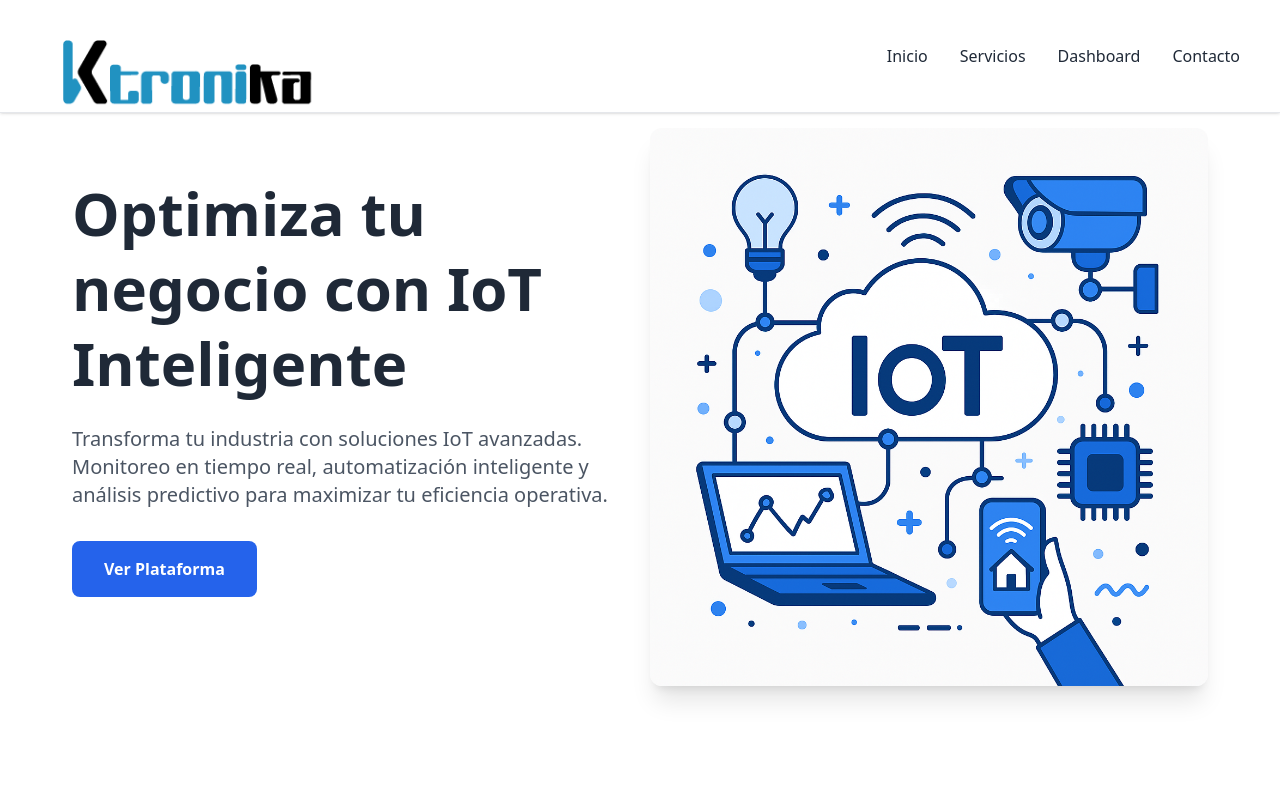
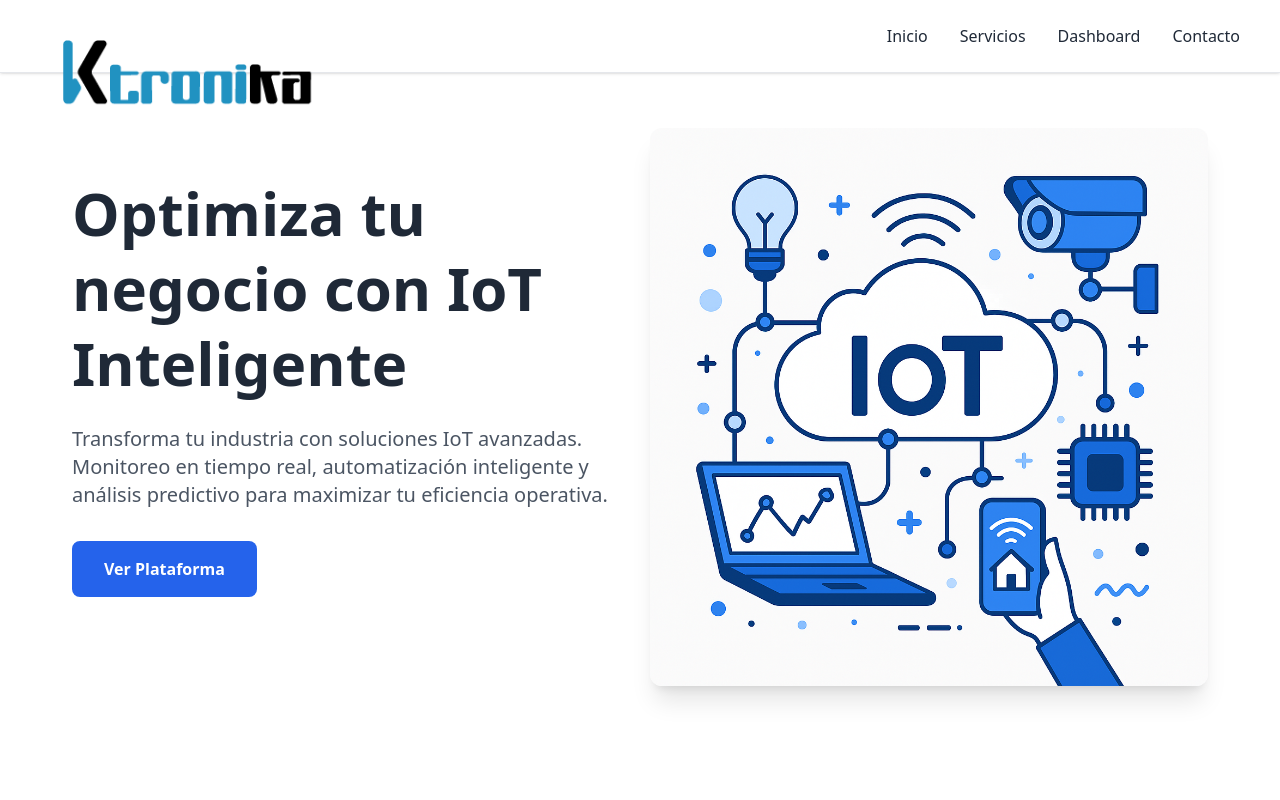
Before and after one commit to KFiloz/Page-Landing, a Next.js app: page / in a window 1280 px wide. Shown: the top 800 px of the page. Built offline with nearby package versions, Linux system fonts and the light colour scheme.

Commit message:
feat: Ajustando logo navbar part 2

```diff
--- a/src/components/Navbar.tsx
+++ b/src/components/Navbar.tsx
@@ -11,12 +11,12 @@ const Navbar: React.FC = () => {
       <nav className="fixed z-50 p-4 w-full border-b border-solid bg-white shadow">
         <div className="flex justify-between items-center mx-auto max-w-[1200px]">
           {/* Logo con tamaño 300x120 */}
-          <Link href="/" className="block w-[300px] h-[80px] relative">
+          <Link href="/" className="block w-[300px] h-[40px] relative">
             <Image
               src="/images/Ktronika.png"
               alt="Ktronika Logo"
               width={300}
-              height={80}
+              height={40}
               priority
             />
           </Link>
```
